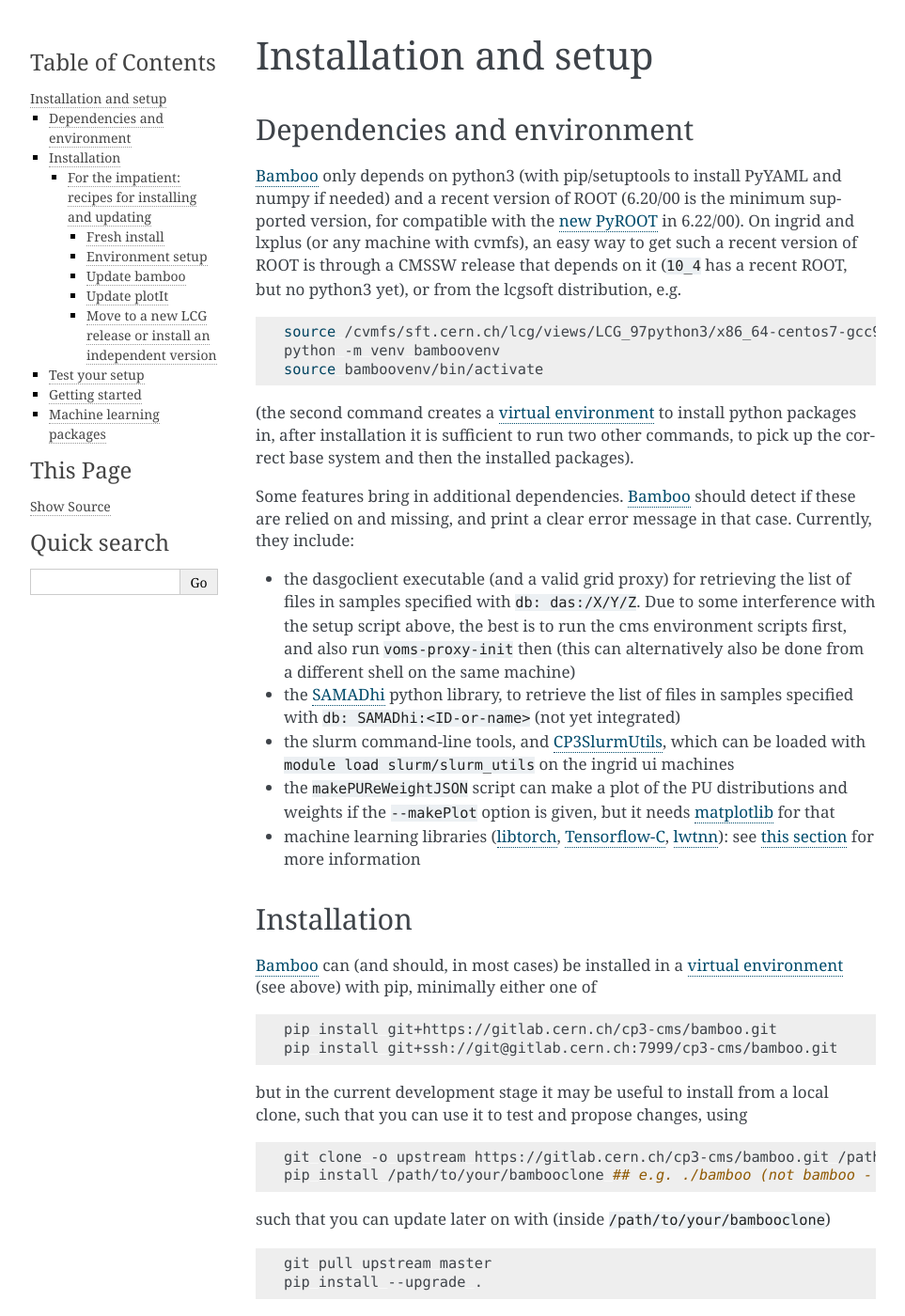
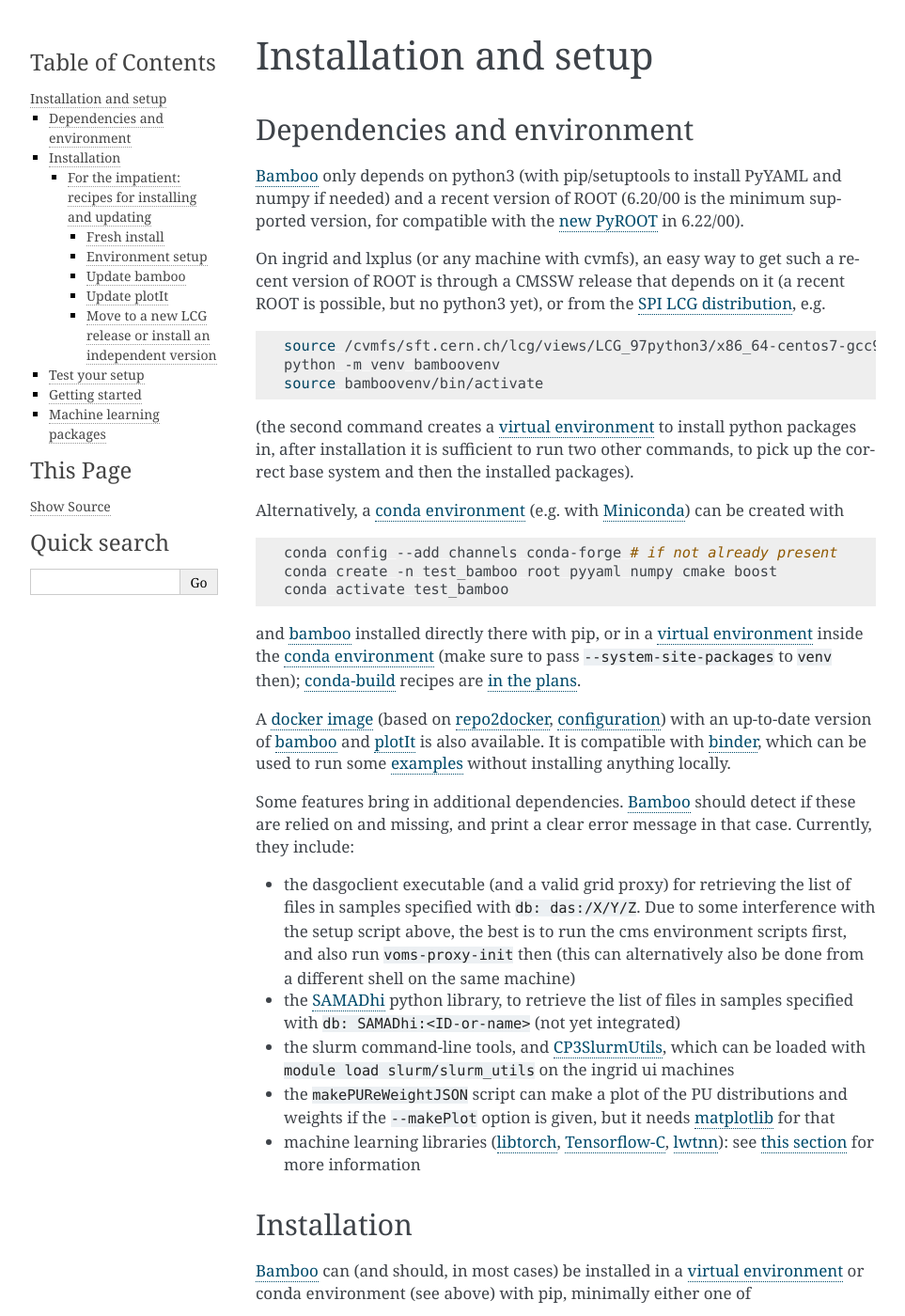
Before and after one commit to recotoolsbenchmarks/BambooAnalysis, a Sphinx documentation site: the page built from doc/install.rst, in a window 1280 px wide and 1400 px high. Shown: the whole window at 94% size, without its empty margins (148-1111 px from the left). Built offline with Sphinx 7.4.7, drawn with Linux system fonts in a browser that asks for light colours.

Commit message:
Add conda (current status) and docker image links to install guide

```diff
--- a/doc/install.rst
+++ b/doc/install.rst
@@ -7,9 +7,10 @@
 Bamboo_ only depends on python3 (with pip/setuptools to install PyYAML and
 numpy if needed) and a recent version of ROOT (6.20/00 is the minimum
 supported version, for compatible with the `new PyROOT`_ in 6.22/00).
+
 On ingrid and lxplus (or any machine with cvmfs), an easy way to get such
-a recent version of ROOT is through a CMSSW release that depends on it (``10_4``
-has a recent ROOT, but no python3 yet), or from the lcgsoft distribution, e.g.
+a recent version of ROOT is through a CMSSW release that depends on it (a recent
+ROOT is possible, but no python3 yet), or from the `SPI LCG distribution`_, e.g.
 
 .. code-block:: sh
 
@@ -21,6 +22,29 @@
 to install python packages in, after installation it is sufficient to run two
 other commands, to pick up the correct base system and then the installed
 packages).
+
+Alternatively, a `conda environment`_ (e.g. with `Miniconda`_) can be created
+with
+
+.. code-block:: sh
+
+   conda config --add channels conda-forge # if not already present
+   conda create -n test_bamboo root pyyaml numpy cmake boost
+   conda activate test_bamboo
+
+and bamboo_ installed directly there with pip, or in a `virtual environment`_
+inside the `conda environment`_ (make sure to pass ``--system-site-packages``
+to ``venv`` then); `conda-build`_ recipes are
+`in the plans <https://gitlab.cern.ch/cp3-cms/bamboo/-/issues/65>`_.
+
+A `docker image <https://hub.docker.com/r/pieterdavid/bamboo-docker>`_
+(based on `repo2docker <https://repo2docker.readthedocs.io/en/latest/>`_,
+`configuration <https://github.com/pieterdavid/bamboo-docker>`_) with an
+up-to-date version of bamboo_ and plotIt_ is also available.
+It is compatible with `binder <https://mybinder.readthedocs.io/en/latest/>`_,
+which can be used to run some
+`examples <https://github.com/pieterdavid/bamboo-opendata-examples>`_ without
+installing anything locally.
 
 Some features bring in additional dependencies. Bamboo_ should detect if these
 are relied on and missing, and print a clear error message in that case.
@@ -45,7 +69,8 @@
 ------------
 
 Bamboo_ can (and should, in most cases) be installed in a
-`virtual environment`_ (see above) with pip, minimally either one of
+`virtual environment`_ or conda environment (see above) with pip,
+minimally either one of
 
 .. code-block:: sh
 
@@ -332,5 +357,13 @@
 
 .. _new PyROOT: https://root.cern/blog/new-pyroot-622/
 
+.. _SPI LCG distribution: http://spi.web.cern.ch
+
+.. _conda environment: https://docs.conda.io/projects/conda/en/latest/user-guide/getting-started.html#managing-envs
+
+.. _Miniconda: https://docs.conda.io/en/latest/miniconda.html
+
+.. _conda-build: https://docs.conda.io/projects/conda-build/en/latest/
+
 .. |---| unicode:: U+2014
    :trim:
```
